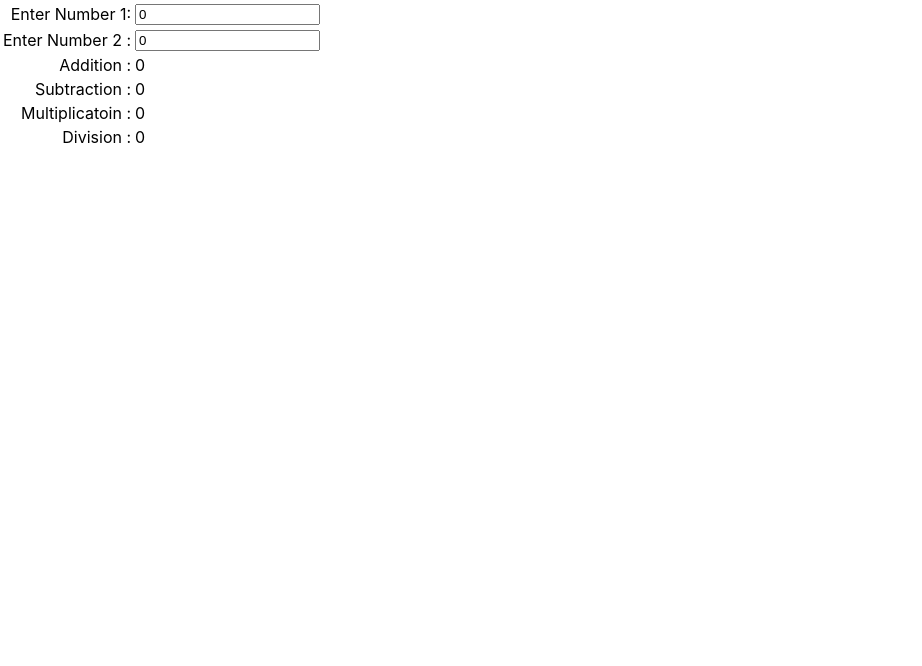
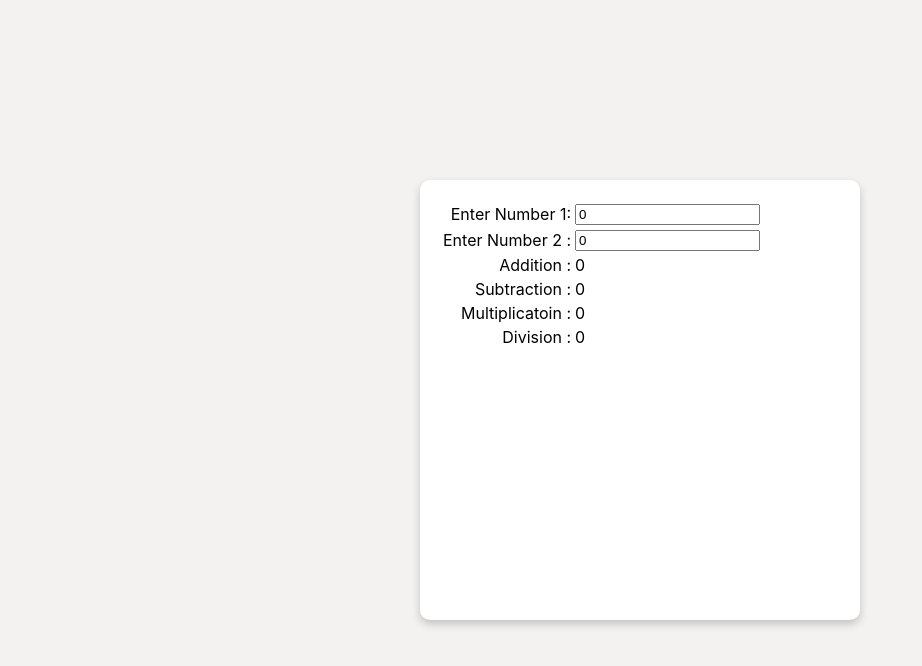
Before and after one commit to DilmyPerera/Simple-Calculator, a React (Create React App) app in the folder calculator/: page / in a window 1280 px wide. Shown: the top 666 px of the page, without its empty margins (0-922 px from the left). Built offline with nearby package versions, Linux system fonts and the light colour scheme.

Commit message:
✨feature: Apply Styles

```diff
--- a/calculator/src/components/Calculator/Calculator.js
+++ b/calculator/src/components/Calculator/Calculator.js
@@ -1,10 +1,13 @@
 import {useState} from "react";
+import '../Calculator/Calculator.css';
 
 export default function Calculator(props){
     const [num1, setNum1] = useState(0);
     const [num2, setnum2] = useState(0);
     return(
-        <div className="operation">
+        <div className="container">
+
+            <div className="operations">
                 <table>
                     <tbody>
                         <tr align="right">
@@ -39,5 +42,6 @@ export default function Calculator(props){
                     </tbody>
                 </table>
             </div>
+        </div>
     );
 }
```
Lines whose indentation alone changed are shown as unchanged.
